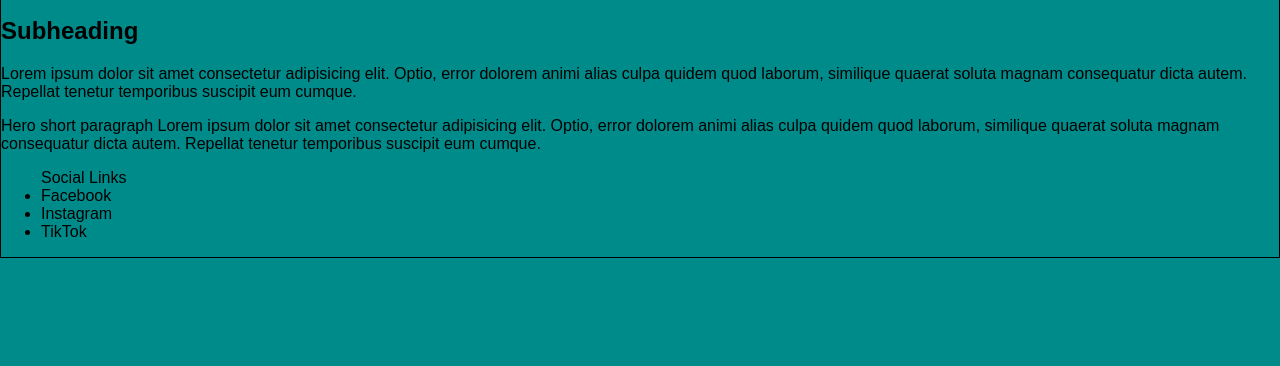
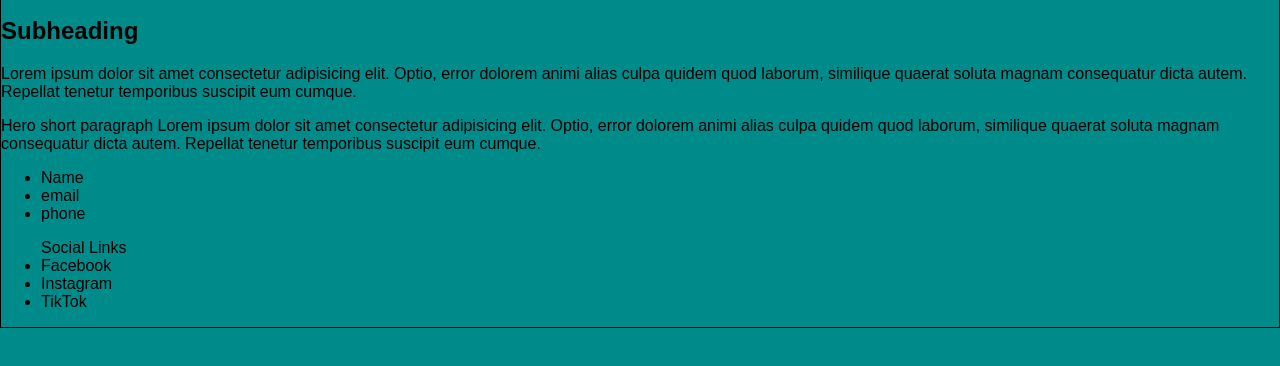
Before and after one commit to dolewis86/landing-page-template, a plain HTML site: page index.html in a window 1280 px wide. Shown: the part 138-504 px from the top of the page. Drawn offline with Linux system fonts and the light colour scheme.

Commit message:
contact form added

```diff
--- a/index.html
+++ b/index.html
@@ -40,6 +40,14 @@
       similique quaerat soluta magnam consequatur dicta autem. Repellat tenetur
       temporibus suscipit eum cumque.
     </p>
+
+    <!-- Contact Form -->
+    <ul>
+      <li>Name</li>
+      <li>email</li>
+      <li>phone</li>
+    </ul>
+
     <!-- FOOTER  -->
     <footer>
       <ul>
```
